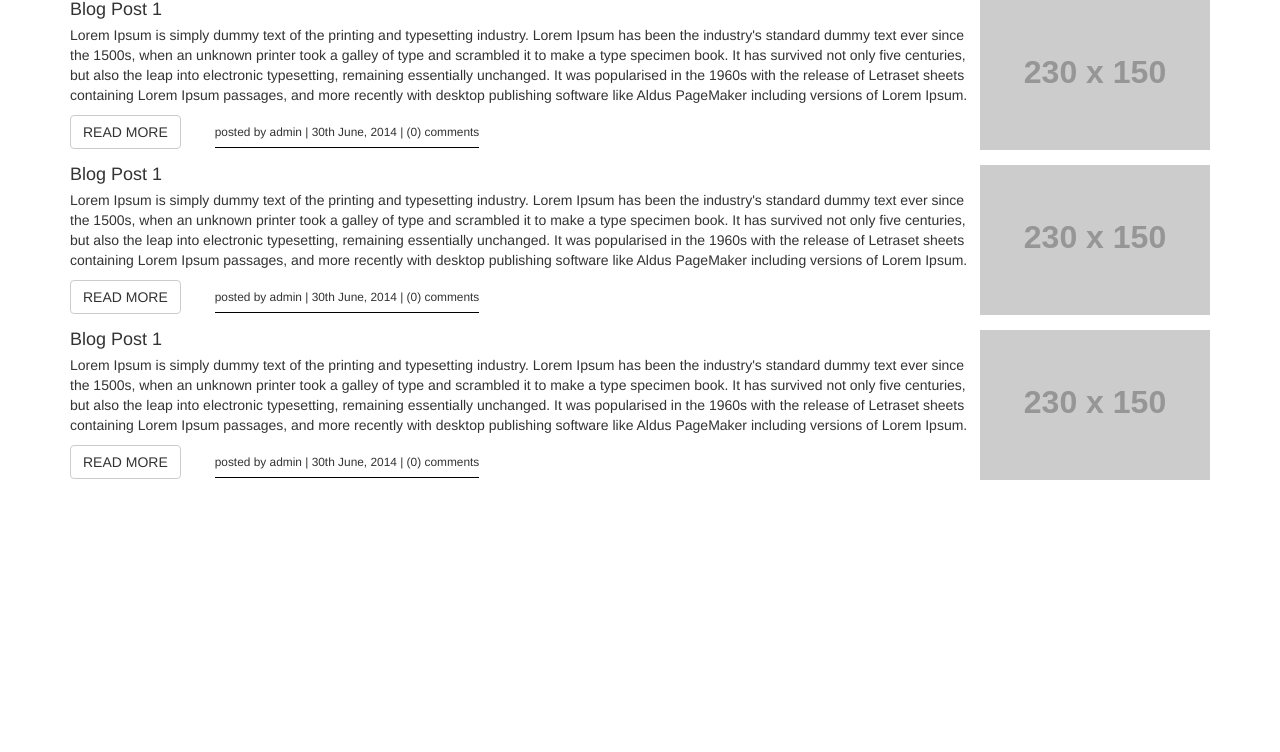
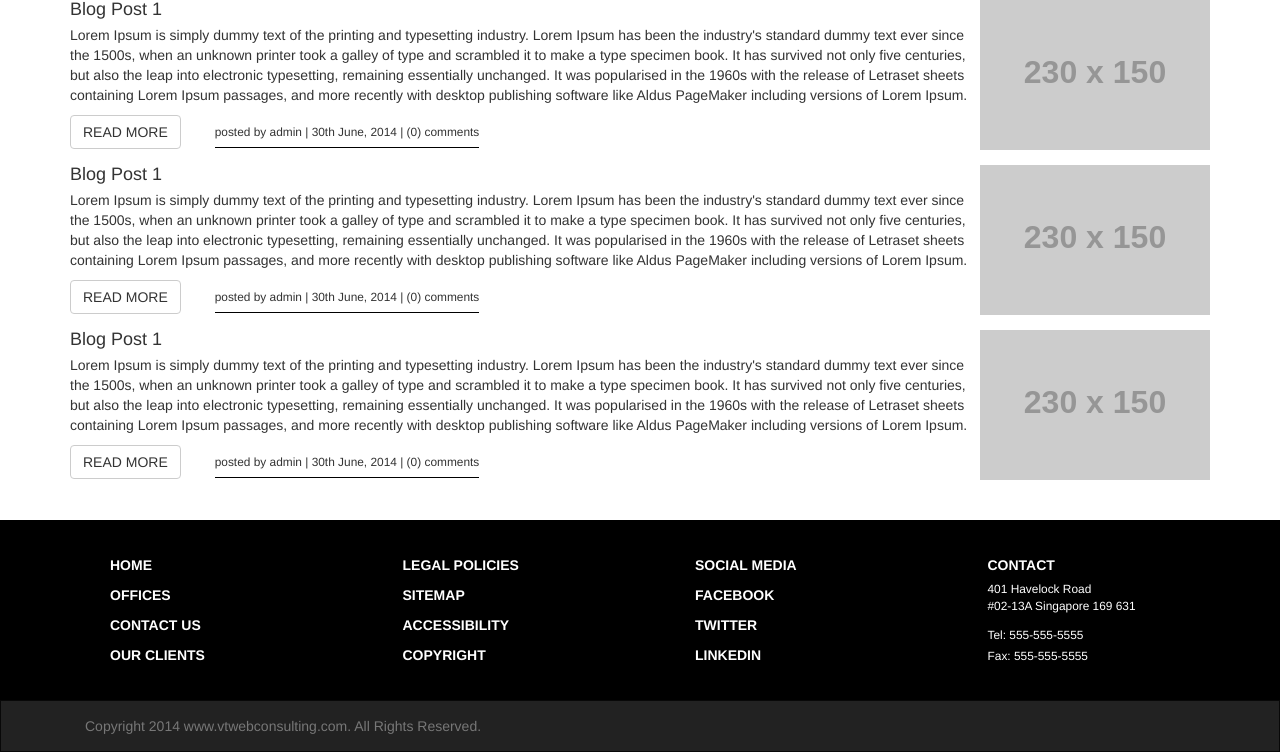
Before and after one commit to fv42wid/wptheme20140706, a PHP site: page / in a window 1280 px wide. Shown: the part 556-1308 px from the top of the page. Before the commit the page ends 1036 px from the top, so only its background shows below. Run offline with PHP 8.4, Linux system fonts and the light colour scheme; grey boxes labelled with a size stand in for pictures from a placeholder-image service; some libraries are stand-ins or nearby versions.

Commit message:
layout done, clean up now

```diff
--- a/index.php
+++ b/index.php
@@ -72,7 +72,7 @@
 	</div>
 </div>
 
-<div class="container">
+<div class="container main-container">
 	<div class="row clearfix">
 		<div class="col-sm-12">
 			<div class="media">
@@ -128,6 +128,65 @@
 
 </div>
 
+<nav class="bottom-nav">
+	<div class="container">
+	<div class="row">
+		<div class="col-sm-3">
+			<ul>
+				<li><a href="#">HOME</a></li>
+				<li><a href="#">OFFICES</a></li>
+				<li><a href="#">CONTACT US</a></li>
+				<li><a href="#">OUR CLIENTS</a></li>
+			</ul>
+		</div>
+		<div class="col-sm-3">
+			<ul>
+				<li><a href="#">LEGAL POLICIES</a></li>
+				<li><a href="#">SITEMAP</a></li>
+				<li><a href="#">ACCESSIBILITY</a></li>
+				<li><a href="#">COPYRIGHT</a></li>
+			</ul>
+		</div>
+		<div class="col-sm-3">
+			<ul>
+				<li><a href="#">SOCIAL MEDIA</a></li>
+				<li><a href="#">FACEBOOK</a></li>
+				<li><a href="#">TWITTER</a></li>
+				<li><a href="#">LINKEDIN</a></li>
+			</ul>
+		</div>
+		<div class="col-sm-3">
+			<ul class="address-parent">
+				<li><a href="#">CONTACT</a></li>
+				<li>
+				<ul class="address">
+					<li><small>401 Havelock Road</small></li>
+					<li><small>#02-13A Singapore 169 631</small></li>
+				</ul>
+				</li>
+				<li>
+				<ul class="address">
+					<li class="address-large"><small>Tel: 555-555-5555</small></li>
+					<li class="address-small"><small>Fax: 555-555-5555</small></li>
+				</ul>
+				</li>
+			</ul>
+		</div>
+	</div>
+	</div>
+
+</nav>
+
+<div class="navbar navbar-inverse bottom-footer">
+	<div class="container">
+		<div class="row">
+			<div class="col-sm-12">
+				<p class="navbar-text">Copyright 2014 www.vtwebconsulting.com. All Rights Reserved.</p>
+			</div>
+		</div>
+	</div>
+</div>
+
 <!-- jQuery (necessary for Bootstrap's JavaScript plugins) -->
 <script src="https://ajax.googleapis.com/ajax/libs/jquery/1.11.0/jquery.min.js"></script>
 
--- a/style.css
+++ b/style.css
@@ -51,3 +51,44 @@ nav ul li a {
 	border-bottom: 1px solid #000;
 	padding-bottom: 8px;
 }
+
+.main-container {
+	padding-bottom: 40px;
+}
+
+.bottom-nav {
+	padding-top: 30px;
+	min-height: 180px;
+	background-color: #000;
+}
+
+.bottom-nav li {
+	list-style: none;
+	line-height: 30px;
+}
+
+.bottom-nav ul.address {
+	padding-left: 0;
+}
+
+.bottom-nav ul.address li {
+	line-height: 16px;
+	color: #fff;
+}
+
+.bottom-nav ul.address li.address-large {
+	line-height: 40px;
+}
+
+.bottom-nav ul.address li.address-small {
+	line-height: 0;
+}
+
+.bottom-nav a {
+	color: #fff;
+}
+
+.bottom-footer {
+	border-radius: 0;
+	margin: 0;
+}
```
